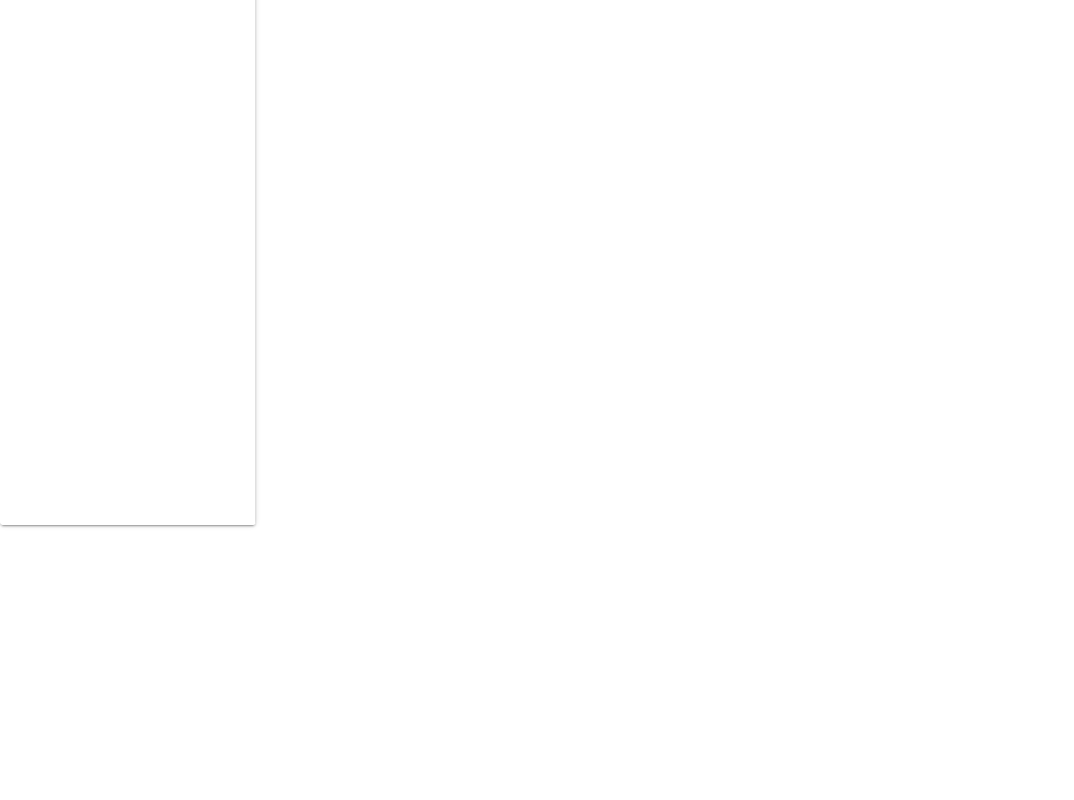
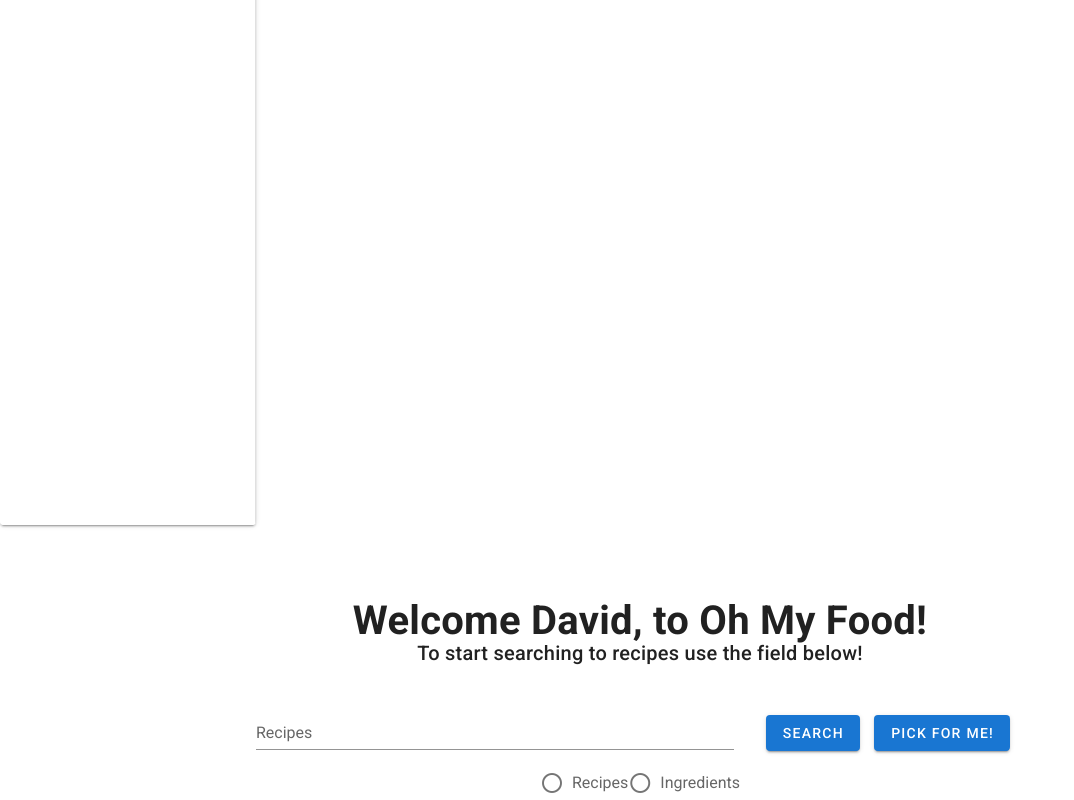
Before and after one commit to pkimuraa/cook-book, a Vue app: page / in a window 1280 px wide. Shown: the part 275-1075 px from the top of the page, without its empty margins (0-1074 px from the left). Before the commit the page ends 800 px from the top, so only its background shows below. Built offline with nearby package versions, Linux system fonts and the light colour scheme.

Commit message:
Change on design

```diff
--- a/src/views/Home.vue
+++ b/src/views/Home.vue
@@ -1,7 +1,81 @@
 <template>
-  <div></div>
+  <div class="page">
+    <div class="title">
+      <h1>Welcome {{ name }}, to Oh My Food!</h1>
+      <span> To start searching to recipes use the field below! </span>
+    </div>
+    <div class="searchBox">
+      <v-text-field :label="filterType" />
+      <v-btn color="primary"> Search </v-btn>
+      <v-btn color="primary" @click="handleRandom"> Pick for Me! </v-btn>
+      <div class="filterBox">
+        <v-radio v-model="filterType" label="Recipes" value="Recipes" />
+        <v-radio v-model="filterType" label="Ingredients" value="Ingredients" />
+      </div>
+    </div>
+  </div>
 </template>
 
 <script>
-export default {};
+import { mapActions } from 'vuex';
+
+export default {
+  data() {
+    return {
+      name: 'David',
+      filterType: 'Recipes',
+    };
+  },
+  methods: {
+    ...mapActions({
+      getRandom: 'search/randomFood',
+    }),
+    async handleRandom() {
+      const res = await this.getRandom();
+      console.log(res);
+    },
+  },
+};
 </script>
+
+<style lang="scss">
+.page {
+  width: 100%;
+  display: flex;
+  flex-wrap: wrap;
+  justify-content: center;
+}
+.title {
+  display: flex;
+  width: 100%;
+  margin-top: 4em;
+  flex-wrap: wrap;
+  justify-content: center;
+}
+.title h1 {
+  width: 100%;
+  text-align: center;
+}
+.searchBox {
+  display: flex;
+  flex-wrap: wrap;
+  align-items: baseline;
+  justify-content: space-between;
+  width: 60%;
+  margin-top: 2em;
+}
+.searchBox input {
+  width: 70%;
+}
+.searchBox button {
+  margin-right: 1em;
+}
+.filterBox {
+  width: 100%;
+  display: flex;
+  justify-content: center;
+}
+.v-input {
+  margin-right: 2em;
+}
+</style>
```
